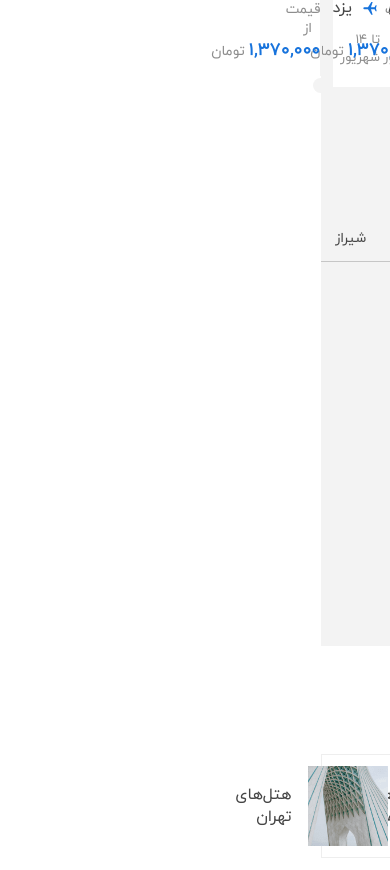
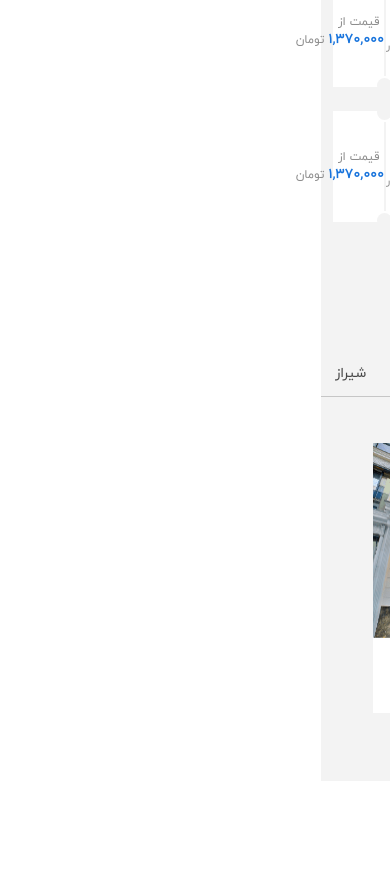
Before and after one commit to Sabamoradi/landing-test, a React (Create React App) app: page / in a window 390 px wide. Shown: the part 814-1684 px from the top of the page. Built offline with nearby package versions, Linux system fonts and the light colour scheme.

Commit message:
complete responsive until mobile

```diff
--- a/src/layouts/Footer/style.scss
+++ b/src/layouts/Footer/style.scss
@@ -1,5 +1,4 @@
 @import "src/styles/constants.scss";
-
 
 footer {
   margin-top: 64px;
@@ -28,26 +27,26 @@ footer {
         color: $greyish-brown;
       }
     }
-    .footer_left{
+    .footer_left {
       text-align: right;
       width: 30%;
-        .footer_left-title{
+      .footer_left-title {
         font-size: 14px;
         font-weight: bold;
         color: $greyish-brown;
         margin-bottom: 24px;
       }
     }
-    .img_footer_wrapper{
+    .img_footer_wrapper {
       display: flex;
       margin: 0;
       padding: 0;
       list-style: none;
       padding-top: 20px;
-      .img_item{
+      .img_item {
         width: 25%;
         height: 96px;
-        img{
+        img {
           width: 100%;
           height: 100%;
         }
@@ -55,3 +54,21 @@ footer {
     }
   }
 }
+@media (max-width: 992px) {
+  .footer_wrapper {
+    flex-direction: column;
+    align-items: center !important;
+    .footer_right,
+    .footer_left {
+      width: 100% !important;
+    }
+    .footer_left {
+      margin-top: 10px;
+
+      .img_footer_wrapper {
+        width: 60%;
+        margin: 0 auto;
+      }
+    }
+  }
+}
--- a/src/styles/grid.scss
+++ b/src/styles/grid.scss
@@ -1,5 +1,15 @@
-@media (min-width: 1250px) {
+@media (min-width: 1200px) {
     .container{
-        max-width: 1200px;
+        max-width: 1150px;
     }
 }
+@media (max-width: 1199px) {
+    .container{
+        max-width: 950px;
+    }
+}
+@media (max-width: 992px) {
+    .container{
+        max-width: 720px;
+    }
+}
--- a/src/views/Home/container/HomeFourth/style.scss
+++ b/src/views/Home/container/HomeFourth/style.scss
@@ -1,42 +1,52 @@
 @import "src/styles/constants.scss";
 
-.home_f_container{
+.home_f_container {
   padding: 48px 0 24px 0;
   .home_f_title {
     font-size: 20px;
     font-weight: bold;
     color: $greyish-brown;
   }
-    .home_f_items{
+  .home_f_items {
     display: flex;
     list-style: none;
     padding: 8px 0 0 0;
     flex-wrap: wrap;
     margin: 0 -12px;
-        .home_f_item{
+    .home_f_item {
       width: 25%;
       height: 104px;
       margin-top: 24px;
       padding: 0 12px;
-            .home_f_wrapper{
+      .home_f_wrapper {
         width: 100%;
         height: 100%;
         border: solid 1px $gray-e;
         display: flex;
         align-items: center;
         padding: 0 12px;
-                img{
+        img {
           width: 80px;
           height: 80px;
         }
-                p{
+        p {
           font-size: 16px;
           color: $greyish-brown;
           padding-right: 16px;
         }
-
-
       }
     }
   }
 }
+@media (max-width: 1199px) {
+  .home_f_wrapper {
+    p {
+      font-size: 14px !important;
+    }
+  }
+}
+@media (max-width: 992px) {
+    .home_f_item{
+        width: 50% !important;
+    }
+}
--- a/src/views/Home/container/HomeSecond/style.scss
+++ b/src/views/Home/container/HomeSecond/style.scss
@@ -41,6 +41,7 @@
             transform: rotate(90deg);
             color: $white;
             width: fit-content;
+            text-align: center;
             padding: 4px 6px;
           }
           .second_text {
@@ -62,6 +63,7 @@
               align-items: center;
               color: $gray-8d;
               font-size: 13px;
+              white-space: nowrap;
             }
           }
         }
@@ -104,3 +106,22 @@
     }
   }
 }
+@media (max-width: 1199px) {
+  .second_data_left {
+    font-size: 12px !important;
+    strong {
+      font-size: 14px !important;
+    }
+  }
+  .second_text_top {
+    font-size: 12px !important;
+  }
+  .second_text_bottom{
+    font-size: 11px !important;
+  }
+}
+@media (max-width: 992px) {
+  .second_data_wrapper{
+    width: 50% !important;
+  }
+}
--- a/src/views/Home/container/HomeThird/style.scss
+++ b/src/views/Home/container/HomeThird/style.scss
@@ -11,10 +11,12 @@
     display: flex;
     align-items: center;
     padding: 30px 0 48px 0;
+    flex-wrap: wrap;
     .result_item {
       padding: 0 13px;
       width: 25%;
       height: 290px;
+      padding-bottom: 20px;
       .result_wrapper {
         background-color: $white;
         height: 100%;
@@ -22,9 +24,9 @@
           width: 100%;
           height: 195px;
         }
-        .result_text{
+        .result_text {
           padding: 16px;
-          p{
+          p {
             font-size: 16px;
             color: $black-16;
           }
@@ -33,3 +35,13 @@
     }
   }
 }
+@media (max-width: 1199px) {
+  .result_item {
+    width: 33% !important;
+  }
+}
+@media (max-width: 992px) {
+  .result_item {
+    width: 45% !important;
+  }
+}
```
Lines whose indentation alone changed are shown as unchanged.
